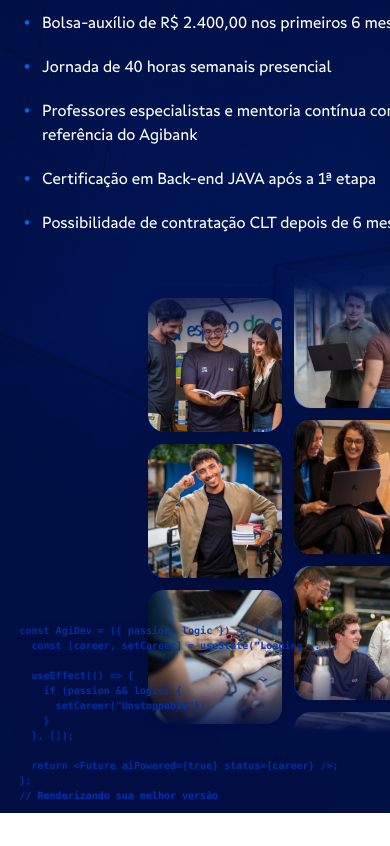
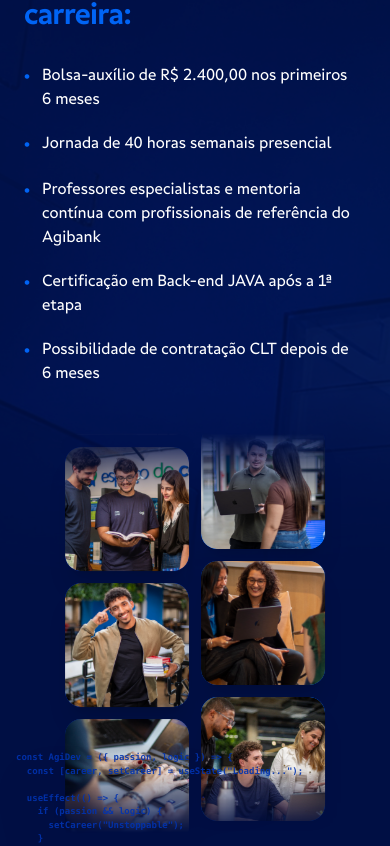
Before and after one commit to Uriel3coletivo/formacao-devs-ia, a Next.js app: page / in a window 390 px wide. Shown: the part 6816-7662 px from the top of the page. Built offline with nearby package versions, Linux system fonts and the light colour scheme.

Commit message:
Update Beneficios.jsx

```diff
--- a/src/components/Beneficios.jsx
+++ b/src/components/Beneficios.jsx
@@ -17,10 +17,7 @@ export default function Beneficios() {
 
   const containerVariants = {
     hidden: { opacity: 0 },
-    show: {
-      opacity: 1,
-      transition: { staggerChildren: 0.2, delayChildren: 0.3 }
-    }
+    show: { opacity: 1, transition: { staggerChildren: 0.2, delayChildren: 0.3 } }
   }
 
   const itemVariants = {
@@ -32,80 +29,134 @@ export default function Beneficios() {
   const col2Images = ["Img-B-5.png", "Img-B-6.png", "Img-B-7.png", "Img-B-8.png"]
 
   return (
-    <section id="beneficios" className="bg-[#000f44] pt-20 lg:pt-24 pb-20 lg:pb-24 relative z-20 overflow-hidden w-full">
+    <section id="beneficios" className="bg-[#000f44] pt-24 pb-24 relative z-20 overflow-hidden w-full">
 
       <div className="absolute inset-0 z-0 pointer-events-none">
         <img src="/images/Hero-Banner-1.jpg" alt="Background" className="w-full h-full object-cover" />
         <div className="absolute inset-0 bg-[#000f44]/80" />
       </div>
 
-      {/* A MÁGICA AQUI: Substituí o "container-custom" por classes nativas para recuperar o controle do layout mobile */}
-      <div className="w-full max-w-7xl mx-auto px-6 md:px-12 lg:px-20 relative z-10">
-        <div className="grid lg:grid-cols-12 gap-12 lg:gap-16 items-center">
+      {/* ========================================================= */}
+      {/* 🖥️ VERSÃO DESKTOP (BLINDADA E INTOCADA) */}
+      {/* ========================================================= */}
+      <div className="hidden lg:grid lg:grid-cols-12 gap-12 items-center container-custom relative z-10">
 
-          {/* LADO ESQUERDO: Textos */}
+        {/* Textos Desktop */}
         <motion.div
           initial={{ opacity: 0, y: 30 }}
           whileInView={{ opacity: 1, y: 0 }}
           viewport={{ once: true, margin: "-100px" }}
           transition={{ duration: 0.8 }}
-            className="col-span-12 lg:col-span-6 relative z-20 w-full"
+          className="col-span-6 relative z-20"
         >
-            <h2 className="text-3xl md:text-4xl lg:text-5xl font-bold text-[#0064f5] mb-8 lg:mb-10 tracking-tight">
+          <h2 className="text-5xl font-bold text-[#0064f5] mb-10 tracking-tight">
             Pra impulsionar sua carreira:
           </h2>
 
-            <motion.ul
-              variants={containerVariants}
-              initial="hidden"
-              whileInView="show"
-              viewport={{ once: true }}
-              // w-[95%] garante que o texto nunca encoste na borda da tela
-              className="space-y-5 lg:space-y-6 text-base md:text-lg lg:text-xl text-white font-light w-[95%] lg:w-full break-words"
-            >
-              <motion.li variants={itemVariants} className="flex gap-3">
-                <span className="text-[#0064f5] font-bold shrink-0">•</span>
-                <span>Bolsa-auxílio de R$ 2.400,00 nos primeiros 6 meses</span>
-              </motion.li>
-              <motion.li variants={itemVariants} className="flex gap-3">
-                <span className="text-[#0064f5] font-bold shrink-0">•</span>
-                <span>Jornada de 40 horas semanais presencial</span>
-              </motion.li>
-              <motion.li variants={itemVariants} className="flex gap-3">
-                <span className="text-[#0064f5] font-bold shrink-0">•</span>
-                {/* O texto longo vai quebrar de linha naturalmente agora */}
-                <span>Professores especialistas e mentoria contínua com profissionais de referência do Agibank</span>
-              </motion.li>
-              <motion.li variants={itemVariants} className="flex gap-3">
-                <span className="text-[#0064f5] font-bold shrink-0">•</span>
-                <span>Certificação em Back-end JAVA após a 1ª etapa</span>
-              </motion.li>
-              <motion.li variants={itemVariants} className="flex gap-3">
-                <span className="text-[#0064f5] font-bold shrink-0">•</span>
-                <span>Possibilidade de contratação CLT depois de 6 meses</span>
-              </motion.li>
+          <motion.ul variants={containerVariants} initial="hidden" whileInView="show" viewport={{ once: true }} className="space-y-6 text-xl text-white font-light">
+            <motion.li variants={itemVariants} className="flex gap-3"><span className="text-[#0064f5] font-bold">•</span> Bolsa-auxílio de R$ 2.400,00 nos primeiros 6 meses</motion.li>
+            <motion.li variants={itemVariants} className="flex gap-3"><span className="text-[#0064f5] font-bold">•</span> Jornada de 40 horas semanais presencial</motion.li>
+            <motion.li variants={itemVariants} className="flex gap-3"><span className="text-[#0064f5] font-bold">•</span> Professores especialistas e mentoria contínua com profissionais de referência do Agibank</motion.li>
+            <motion.li variants={itemVariants} className="flex gap-3"><span className="text-[#0064f5] font-bold">•</span> Certificação em Back-end JAVA após a 1ª etapa</motion.li>
+            <motion.li variants={itemVariants} className="flex gap-3"><span className="text-[#0064f5] font-bold">•</span> Possibilidade de contratação CLT depois de 6 meses</motion.li>
           </motion.ul>
         </motion.div>
 
-          {/* LADO DIREITO: Carrossel Infinito Duplo */}
+        {/* Carrossel Desktop */}
         <div
-            className="col-span-12 lg:col-span-6 relative h-[450px] md:h-[600px] overflow-hidden flex justify-center items-center w-full"
+          className="col-span-6 relative h-[600px] overflow-hidden flex justify-center"
           style={{ maskImage: 'linear-gradient(to bottom, transparent 0%, black 15%, black 85%, transparent 100%)', WebkitMaskImage: 'linear-gradient(to bottom, transparent 0%, black 15%, black 85%, transparent 100%)' }}
         >
-            {/* O mx-auto agora vai funcionar e centralizar o grid no celular */}
-            <div className="grid grid-cols-2 gap-3 lg:gap-4 md:gap-6 h-full w-full max-w-[280px] sm:max-w-[320px] lg:max-w-[450px] mx-auto">
+          <div className="grid grid-cols-2 gap-6 h-full w-full max-w-[450px]">
+            <div className="flex flex-col gap-8 animate-scroll-up">
+              {[...col1Images, ...col1Images].map((img, index) => (
+                <div key={index} className="w-full max-w-[200px] mx-auto aspect-square rounded-[24px] overflow-hidden shadow-xl bg-[#0033b0]">
+                  <img src={`/images/${img}`} alt="Rotina Agibank" className="w-full h-full object-cover" onError={(e) => { e.target.src = `https://placehold.co/200x200/0033b0/ffffff?text=Foto+${(index % 4) + 1}` }} />
+                </div>
+              ))}
+            </div>
+            <div className="flex flex-col gap-8 animate-scroll-down">
+              {[...col2Images, ...col2Images].map((img, index) => (
+                <div key={index} className="w-full max-w-[200px] mx-auto aspect-square rounded-[24px] overflow-hidden shadow-xl bg-[#0064f5]">
+                  <img src={`/images/${img}`} alt="Rotina Agibank" className="w-full h-full object-cover" onError={(e) => { e.target.src = `https://placehold.co/200x200/0064f5/ffffff?text=Foto+${(index % 4) + 5}` }} />
+                </div>
+              ))}
+            </div>
+          </div>
+        </div>
 
-              <div className="flex flex-col gap-3 lg:gap-4 md:gap-8 animate-scroll-up">
+      </div>
+
+      {/* Código Flutuante - DESKTOP */}
+      <motion.div animate={{ x: mousePosition.x * 0.8, y: mousePosition.y * 0.8 }} transition={{ type: "spring", stiffness: 50, damping: 20 }} className="hidden lg:block absolute top-[80%] left-[10%] z-40">
+        <div className="font-mono text-sm whitespace-pre select-none pointer-events-none drop-shadow-2xl">
+          <span className="text-[#0033b0] opacity-90 font-bold">{`const AgiDev = ({ passion, logic }) => {\n  const [career, setCareer] = useState("Loading...");\n\n  useEffect(() => {\n    if (passion && logic) {\n      setCareer("Unstoppable");\n    }\n  }, []);\n\n  return <Future aiPowered={true} status={career} />;\n};`}</span><br/>
+          <span className="text-[#0033b0] opacity-100 font-bold">// Renderizando sua melhor versão</span>
+        </div>
+      </motion.div>
+
+
+      {/* ========================================================= */}
+      {/* 📱 VERSÃO MOBILE (REFEITA DO ZERO PARA CENTRALIZAR E NÃO CORTAR) */}
+      {/* ========================================================= */}
+      <div className="flex flex-col lg:hidden w-full px-6 relative z-10 gap-12">
+
+        {/* Textos Mobile */}
+        <motion.div
+          initial={{ opacity: 0, y: 30 }}
+          whileInView={{ opacity: 1, y: 0 }}
+          viewport={{ once: true }}
+          transition={{ duration: 0.8 }}
+          className="w-full"
+        >
+          <h2 className="text-3xl md:text-4xl font-bold text-[#0064f5] mb-8 tracking-tight">
+            Pra impulsionar sua carreira:
+          </h2>
+
+          <ul className="space-y-5 text-base md:text-lg text-white font-light">
+            <li className="flex items-start gap-3">
+              <span className="text-[#0064f5] font-bold mt-0.5 shrink-0">•</span>
+              <span className="flex-1 pr-2">Bolsa-auxílio de R$ 2.400,00 nos primeiros 6 meses</span>
+            </li>
+            <li className="flex items-start gap-3">
+              <span className="text-[#0064f5] font-bold mt-0.5 shrink-0">•</span>
+              <span className="flex-1 pr-2">Jornada de 40 horas semanais presencial</span>
+            </li>
+            <li className="flex items-start gap-3">
+              <span className="text-[#0064f5] font-bold mt-0.5 shrink-0">•</span>
+              <span className="flex-1 pr-2">Professores especialistas e mentoria contínua com profissionais de referência do Agibank</span>
+            </li>
+            <li className="flex items-start gap-3">
+              <span className="text-[#0064f5] font-bold mt-0.5 shrink-0">•</span>
+              <span className="flex-1 pr-2">Certificação em Back-end JAVA após a 1ª etapa</span>
+            </li>
+            <li className="flex items-start gap-3">
+              <span className="text-[#0064f5] font-bold mt-0.5 shrink-0">•</span>
+              <span className="flex-1 pr-2">Possibilidade de contratação CLT depois de 6 meses</span>
+            </li>
+          </ul>
+        </motion.div>
+
+        {/* Carrossel Mobile (Forçado ao Centro) */}
+        <div className="w-full flex justify-center items-center">
+          <div
+            className="relative h-[400px] md:h-[500px] overflow-hidden flex justify-center w-full"
+            style={{ maskImage: 'linear-gradient(to bottom, transparent 0%, black 15%, black 85%, transparent 100%)', WebkitMaskImage: 'linear-gradient(to bottom, transparent 0%, black 15%, black 85%, transparent 100%)' }}
+          >
+            {/* Largura máxima cravada em 260px para caber com folga em qualquer celular */}
+            <div className="grid grid-cols-2 gap-3 h-full w-[260px] md:w-[320px]">
+
+              <div className="flex flex-col gap-3 animate-scroll-up">
                 {[...col1Images, ...col1Images].map((img, index) => (
-                  <div key={index} className="w-full aspect-square rounded-[16px] lg:rounded-[24px] overflow-hidden shadow-xl bg-[#0033b0]">
+                  <div key={index} className="w-full aspect-square rounded-[16px] overflow-hidden shadow-xl bg-[#0033b0]">
                     <img src={`/images/${img}`} alt="Rotina Agibank" className="w-full h-full object-cover" onError={(e) => { e.target.src = `https://placehold.co/200x200/0033b0/ffffff?text=Foto+${(index % 4) + 1}` }} />
                   </div>
                 ))}
               </div>
 
-              <div className="flex flex-col gap-3 lg:gap-4 md:gap-8 animate-scroll-down">
+              <div className="flex flex-col gap-3 animate-scroll-down">
                 {[...col2Images, ...col2Images].map((img, index) => (
-                  <div key={index} className="w-full aspect-square rounded-[16px] lg:rounded-[24px] overflow-hidden shadow-xl bg-[#0064f5]">
+                  <div key={index} className="w-full aspect-square rounded-[16px] overflow-hidden shadow-xl bg-[#0064f5]">
                     <img src={`/images/${img}`} alt="Rotina Agibank" className="w-full h-full object-cover" onError={(e) => { e.target.src = `https://placehold.co/200x200/0064f5/ffffff?text=Foto+${(index % 4) + 5}` }} />
                   </div>
                 ))}
@@ -113,36 +164,17 @@ export default function Beneficios() {
 
             </div>
           </div>
+        </div>
 
       </div>
+
+      {/* Código Flutuante - MOBILE (Preso no canto inferior esquerdo, longe do carrossel) */}
+      <div className="lg:hidden absolute bottom-4 left-4 z-40 max-w-[80vw]">
+        <div className="font-mono text-[9px] sm:text-[10px] whitespace-pre select-none pointer-events-none drop-shadow-2xl">
+          <span className="text-[#0033b0] opacity-90 font-bold">{`const AgiDev = ({ passion, logic }) => {\n  const [career, setCareer] = useState("Loading...");\n\n  useEffect(() => {\n    if (passion && logic) {\n      setCareer("Unstoppable");\n    }\n  }, []);\n\n  return <Future aiPowered={true} status={career} />;\n};`}</span><br/>
+          <span className="text-[#0033b0] opacity-100 font-bold">// Renderizando sua melhor versão</span>
         </div>
-
-      {/* CÓDIGO FLUTUANTE */}
-      <motion.div
-        animate={{ x: mousePosition.x * 0.8, y: mousePosition.y * 0.8 }}
-        transition={{ type: "spring", stiffness: 50, damping: 20 }}
-        className="absolute top-[80%] left-[5%] md:left-[10%] z-40 max-w-[90vw]"
-      >
-        <div className="font-mono text-[10px] md:text-sm whitespace-pre select-none pointer-events-none drop-shadow-2xl">
-          <span className="text-[#0033b0] opacity-90 font-bold">
-{`const AgiDev = ({ passion, logic }) => {
-  const [career, setCareer] = useState("Loading...");
-
-  useEffect(() => {
-    if (passion && logic) {
-      setCareer("Unstoppable");
-    }
-  }, []);
-
-  return <Future aiPowered={true} status={career} />;
-};`}
-          </span>
-          <br/>
-          <span className="text-[#0033b0] opacity-100 font-bold">
-            // Renderizando sua melhor versão
-          </span>
       </div>
-      </motion.div>
 
     </section>
   )
```
Lines whose indentation alone changed are shown as unchanged.
